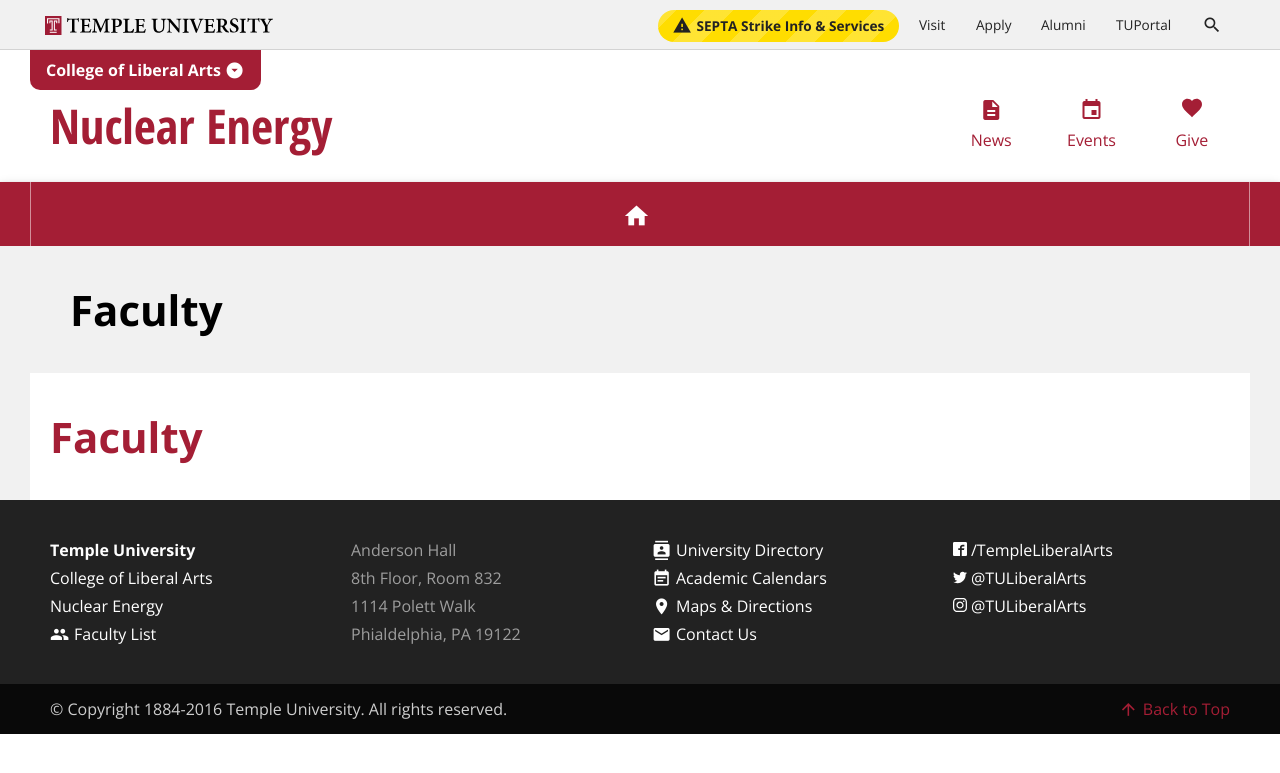
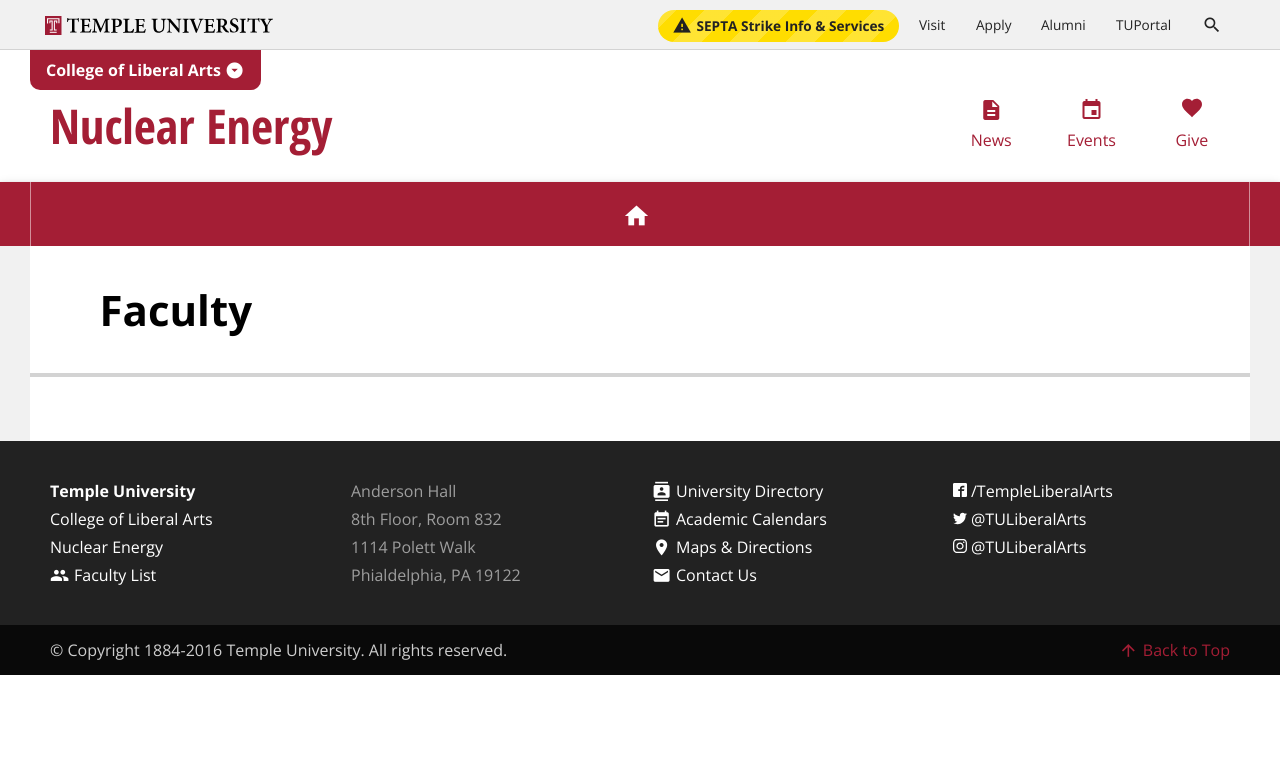
Before and after one commit to TULiberalArts/TUtheme, a Jekyll site: the page built from assets/pages/faculty.html, in a window 1280 px wide. Shown: the top 773 px of the page. Built offline with Jekyll 4.4.1, drawn with Linux system fonts in a browser that asks for light colours; nearby versions of some CDN libraries.

Commit message:
Updated page layout

```diff
--- a/_layouts/faculty.html
+++ b/_layouts/faculty.html
@@ -1,11 +1,6 @@
 ---
 layout: page
 ---
-
-
-<div class="page-title">
-  <h1>Faculty</h1>
-</div>
 
 {{ content }}
 
--- a/_layouts/page.html
+++ b/_layouts/page.html
@@ -5,11 +5,15 @@
 {% include header.html %}
 
 <main>
-<div class="page-header">
+{% if page.title %}
+<div class="page-header container">
   <div class="container">
     <h1>{{ page.title }}</h1>
   </div>
 </div>
+{% endif %}
+
+
 
 <div class="page-content container">
 
--- a/_sass/temple/_page.scss
+++ b/_sass/temple/_page.scss
@@ -45,3 +45,11 @@
   font-size: 1.5em;
   line-height: 1.5em;
 }
+
+// Page header
+.page-header {
+  border-bottom: 4px solid lightgray;
+  padding-bottom: .5rem;
+}
+
+// Page content
```
Also changed, not shown: assets/img/placeholder/field.jpeg (added), tutheme.gemspec.
